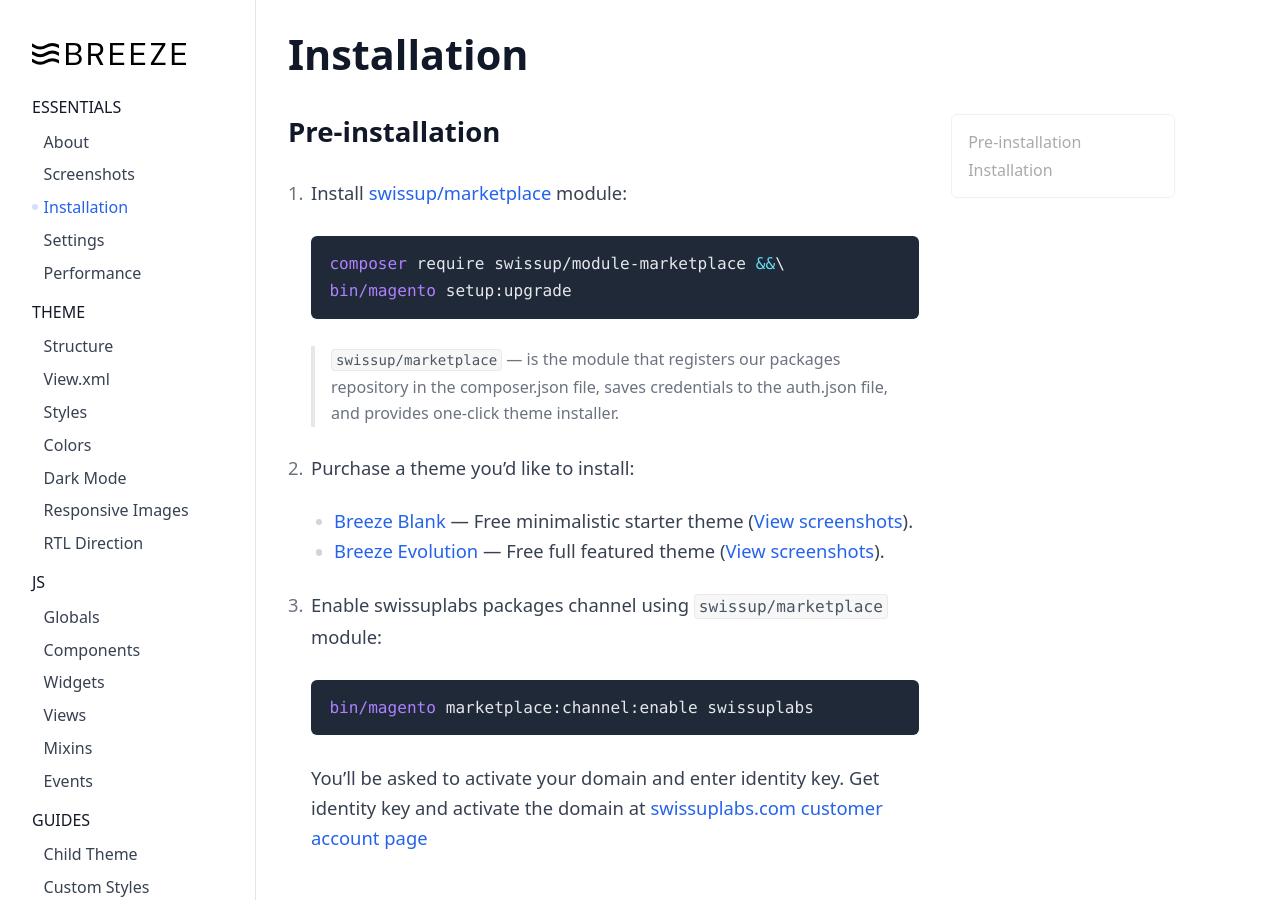
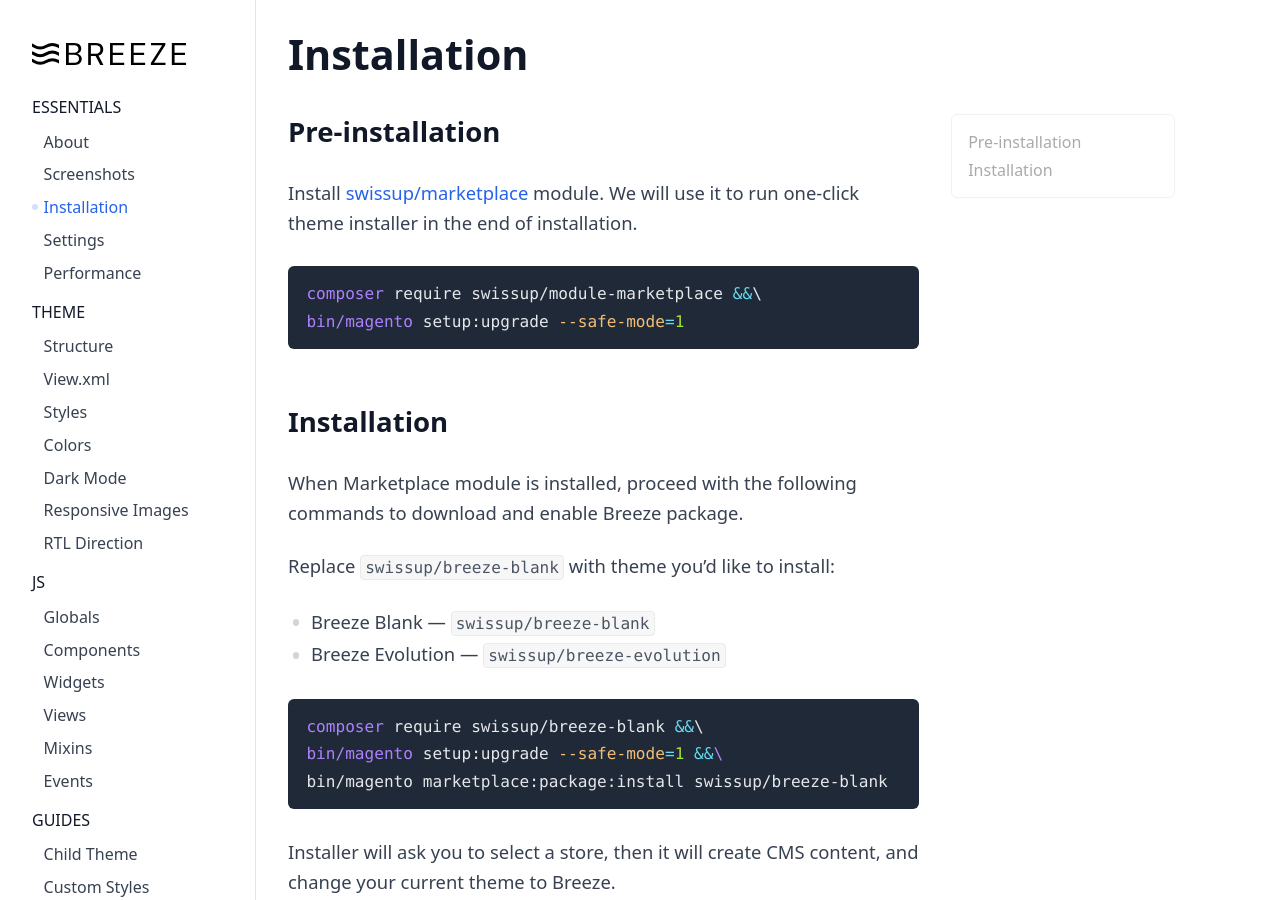
Before and after one commit to breezefront/breezefront.com, a Jekyll site: the page built from collections/_essentials/installation.md, in a window 1280 px wide and 900 px high. Built offline with Jekyll 4.4.1, drawn with Linux system fonts in a browser that asks for light colours.

````diff
--- a/collections/_essentials/installation.md
+++ b/collections/_essentials/installation.md
@@ -12,31 +12,13 @@ order: 200
 
 ## Pre-installation
 
- 1. Install [swissup/marketplace](https://github.com/swissup/module-marketplace) module:
+Install [swissup/marketplace](https://github.com/swissup/module-marketplace) module.
+We will use it to run one-click theme installer in the end of installation.
 
-    ```powershell
-    composer require swissup/module-marketplace &&\
-    bin/magento setup:upgrade
-    ```
-
-    > `swissup/marketplace` --- is the module that registers our packages repository
-    > in the composer.json file, saves credentials to the auth.json file, and provides
-    > one-click theme installer.
-
- 2. Purchase a theme you'd like to install:
-
-    - [Breeze Blank](https://swissuplabs.com/magento-themes/magento-2-breeze-blank-theme.html) --- Free minimalistic starter theme ([View screenshots](/screenshots#breeze-blank)).
-    - [Breeze Evolution](https://swissuplabs.com/magento-themes/magento-2-breeze-evolution-theme.html) --- Free full featured theme ([View screenshots](/screenshots#breeze-evolution)).
-
- 3. Enable swissuplabs packages channel using `swissup/marketplace` module:
-
-    ```powershell
-    bin/magento marketplace:channel:enable swissuplabs
-    ```
-
-    You’ll be asked to activate your domain and enter identity key. Get identity
-    key and activate the domain at
-    [swissuplabs.com customer account page](https://swissuplabs.com/license/customer/activation/)
+```powershell
+composer require swissup/module-marketplace &&\
+bin/magento setup:upgrade --safe-mode=1
+```
 
 ## Installation
 
@@ -50,7 +32,7 @@ Replace `swissup/breeze-blank` with theme you'd like to install:
 
 ```powershell
 composer require swissup/breeze-blank &&\
-bin/magento setup:upgrade &&\
+bin/magento setup:upgrade --safe-mode=1 &&\
 bin/magento marketplace:package:install swissup/breeze-blank
 ```
 
````
